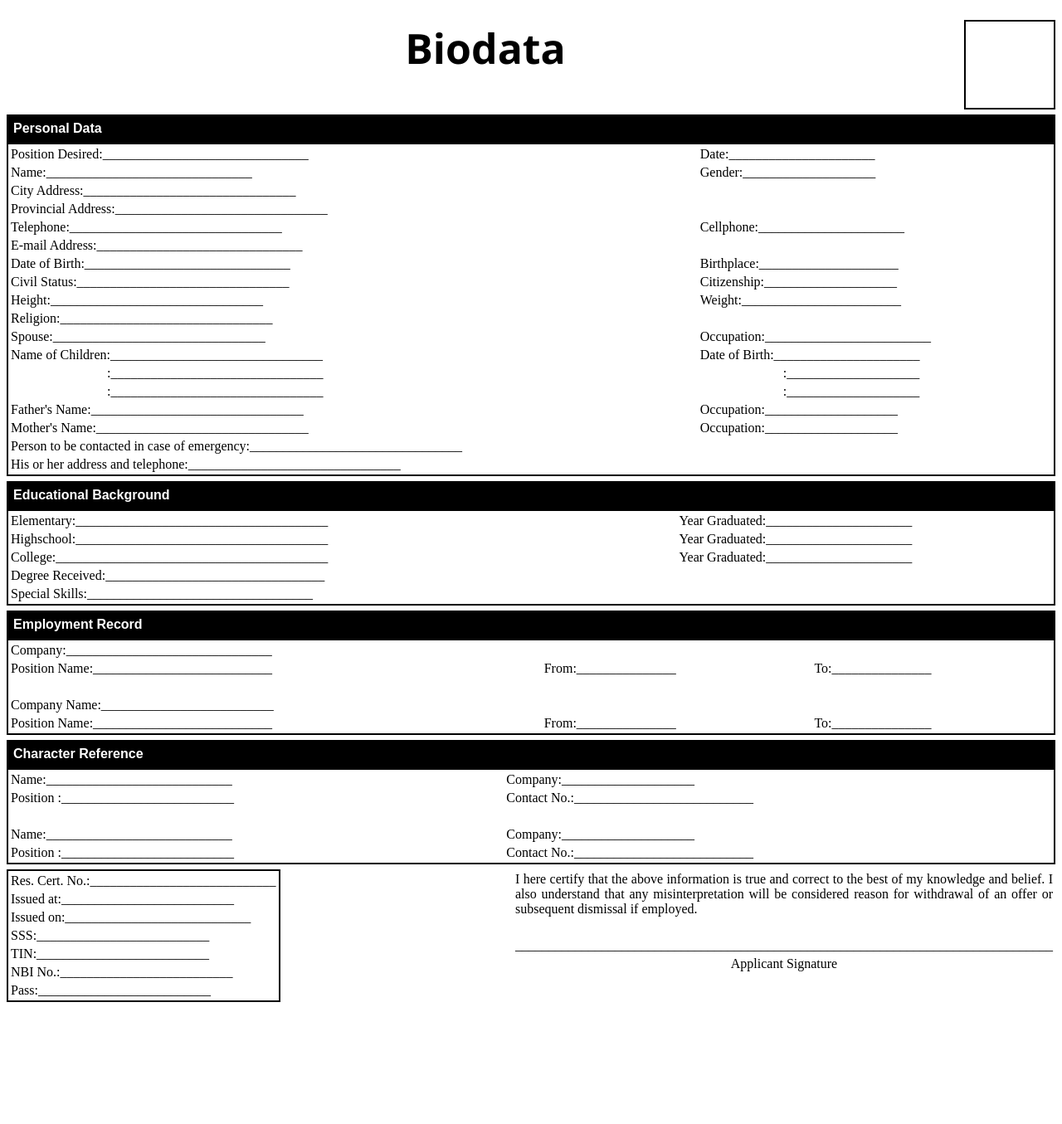
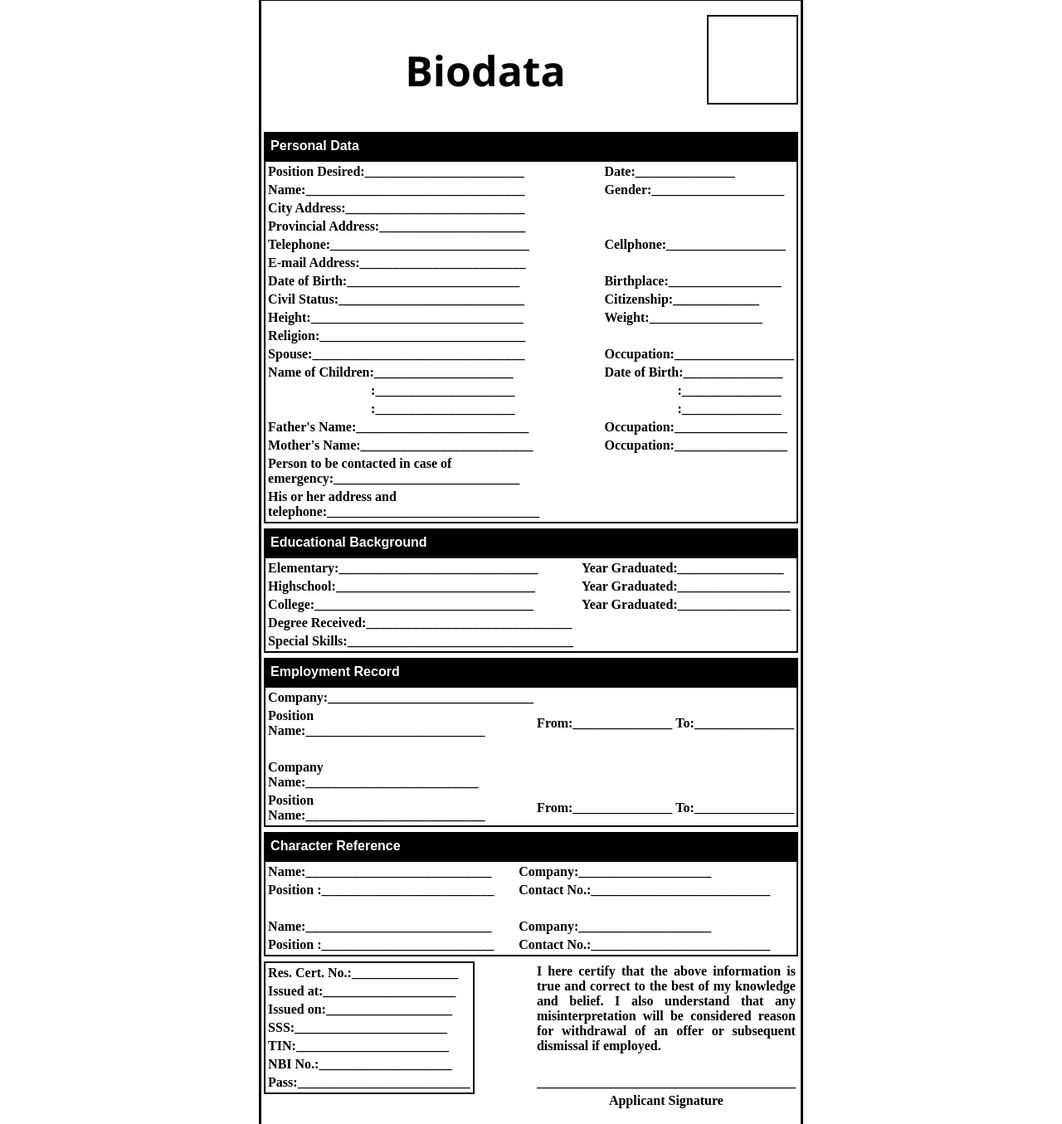
Before and after one commit to AADantes/AADantes-Biodata, a plain HTML site: page BiodataDantes.html in a window 1280 px wide. Shown: the part 10-1365 px from the top of the page at 83% size. Before the commit the page ends 1226 px from the top, so only its background shows below. Drawn offline with Linux system fonts and the light colour scheme.

Commit message:
Fixing alignment of text

```diff
--- a/BiodataDantes.html
+++ b/BiodataDantes.html
@@ -6,6 +6,11 @@
     <title>Document</title>
 </head>
 <body>
+
+<table style ="border:3px solid black" align="center">
+    <thead>
+        <tr width = 750px height = 1350px;>
+            <th width = 100px>
 
                 <table style="border:2px solid black" align="right">
                     <thead>
@@ -42,87 +47,88 @@
 
                 <table width = "100%" style = "border: 2px solid black">
                 <thead>
-            <tr>
-                <td>Position Desired:_______________________________</td>
-                <td>Date:______________________</td>
+                        <tr style = "text-align: left">
+                            <td>Position Desired:________________________</td>
+                            <td>Date:_______________</td>
                          </tr>
 
-            <tr>
-                <td>Name:_______________________________</td>
+                         <tr style = "text-align: left">
+                            <td>Name:_________________________________</td>
                             <td>Gender:____________________</td>
                         </tr>
 
-            <tr>
-                <td>City Address:________________________________</td>
+                        <tr style = "text-align: left">
+                            <td>City Address:___________________________</td>
+
                         </tr>
 
-            <tr>
-                <td>Provincial Address:________________________________</td>
+                        <tr style = "text-align: left">
+                            <td>Provincial Address:______________________</td>
                         </tr>
 
-            <tr>
-                <td>Telephone:________________________________</td>
-                <td>Cellphone:______________________</td>
+                        <tr style = "text-align: left">
+                            <td>Telephone:______________________________</td>
+                            <td>Cellphone:__________________</td>
                         </tr>
 
-            <tr>
-                <td>E-mail Address:_______________________________</td>
+                        <tr style = "text-align: left">
+                            <td>E-mail Address:_________________________</td>
                          </tr>
 
-            <tr>
-                <td>Date of Birth:_______________________________</td>
-                <td>Birthplace:_____________________</td>
+                         <tr style = "text-align: left">
+                            <td>Date of Birth:__________________________</td>
+                            <td>Birthplace:_________________</td>
                         </tr>
 
-            <tr>
-                <td>Civil Status:________________________________</td>
-                <td>Citizenship:____________________</td>
+                        <tr style = "text-align: left">
+                            <td>Civil Status:____________________________</td>
+                            <td>Citizenship:_____________</td>
                         </tr>
 
-            <tr>
+                        <tr style = "text-align: left">
                             <td>Height:________________________________</td>
-                <td>Weight:________________________</td>
+                            <td>Weight:_________________</td>
                         </tr>
 
-            <tr>
-                <td>Religion:________________________________</td>
+                        <tr style = "text-align: left">
+                            <td>Religion:_______________________________</td>
                         </tr>
 
-            <tr>
+                        <tr style = "text-align: left">
                             <td>Spouse:________________________________</td>
-                <td>Occupation:_________________________</td>
+                            <td>Occupation:__________________</td>
                         </tr>
 
-            <tr>
-                <td>Name of Children:________________________________</td>
-                <td>Date of Birth:______________________</td>
+                        <tr style = "text-align: left">
+                            <td>Name of Children:_____________________</td>
+                            <td>Date of Birth:_______________</td>
                         </tr>
 
-            <tr>
-                <td>&nbsp;&nbsp;&nbsp;&nbsp;&nbsp;&nbsp;&nbsp;&nbsp;&nbsp;&nbsp;&nbsp;&nbsp;&nbsp;&nbsp;&nbsp;&nbsp;&nbsp;&nbsp;&nbsp;&nbsp;&nbsp;&nbsp;&nbsp;&nbsp;&nbsp;&nbsp;&nbsp;&nbsp;&nbsp;:________________________________</td>
-                <td>&nbsp;&nbsp;&nbsp;&nbsp;&nbsp;&nbsp;&nbsp;&nbsp;&nbsp;&nbsp;&nbsp;&nbsp;&nbsp;&nbsp;&nbsp;&nbsp;&nbsp;&nbsp;&nbsp;&nbsp;&nbsp;&nbsp;&nbsp;&nbsp;&nbsp;:____________________</td>
+                        <tr style = "text-align: left">
+                            <td>&nbsp;&nbsp;&nbsp;&nbsp;&nbsp;&nbsp;&nbsp;&nbsp;&nbsp;&nbsp;&nbsp;&nbsp;&nbsp;&nbsp;&nbsp;&nbsp;&nbsp;&nbsp;&nbsp;&nbsp;&nbsp;&nbsp;&nbsp;&nbsp;&nbsp;&nbsp;&nbsp;&nbsp;&nbsp;&nbsp;&nbsp;:_____________________</td>
+                            <td>&nbsp;&nbsp;&nbsp;&nbsp;&nbsp;&nbsp;&nbsp;&nbsp;&nbsp;&nbsp;&nbsp;&nbsp;&nbsp;&nbsp;&nbsp;&nbsp;&nbsp;&nbsp;&nbsp;&nbsp;&nbsp;&nbsp;:_______________</td>
                         </tr>
 
-            <tr>
-                <td>&nbsp;&nbsp;&nbsp;&nbsp;&nbsp;&nbsp;&nbsp;&nbsp;&nbsp;&nbsp;&nbsp;&nbsp;&nbsp;&nbsp;&nbsp;&nbsp;&nbsp;&nbsp;&nbsp;&nbsp;&nbsp;&nbsp;&nbsp;&nbsp;&nbsp;&nbsp;&nbsp;&nbsp;&nbsp;:________________________________</td>
-                <td>&nbsp;&nbsp;&nbsp;&nbsp;&nbsp;&nbsp;&nbsp;&nbsp;&nbsp;&nbsp;&nbsp;&nbsp;&nbsp;&nbsp;&nbsp;&nbsp;&nbsp;&nbsp;&nbsp;&nbsp;&nbsp;&nbsp;&nbsp;&nbsp;&nbsp;:____________________</td>
+                        <tr style = "text-align: left">
+                            <td>&nbsp;&nbsp;&nbsp;&nbsp;&nbsp;&nbsp;&nbsp;&nbsp;&nbsp;&nbsp;&nbsp;&nbsp;&nbsp;&nbsp;&nbsp;&nbsp;&nbsp;&nbsp;&nbsp;&nbsp;&nbsp;&nbsp;&nbsp;&nbsp;&nbsp;&nbsp;&nbsp;&nbsp;&nbsp;&nbsp;&nbsp;:_____________________</td>
+                            <td>&nbsp;&nbsp;&nbsp;&nbsp;&nbsp;&nbsp;&nbsp;&nbsp;&nbsp;&nbsp;&nbsp;&nbsp;&nbsp;&nbsp;&nbsp;&nbsp;&nbsp;&nbsp;&nbsp;&nbsp;&nbsp;&nbsp;:_______________</td>
                         </tr>
 
-            <tr>
-                <td>Father's Name:________________________________</td>
-                <td>Occupation:____________________</td>
+                        <tr style = "text-align: left">
+                            <td>Father's Name:__________________________</td>
+                            <td>Occupation:_________________</td>
                         </tr>
 
-            <tr>
-                <td>Mother's Name:________________________________</td>
-                <td>Occupation:____________________</td>
+                        <tr style = "text-align: left">
+                            <td>Mother's Name:__________________________</td>
+                            <td>Occupation:_________________</td>
                         </tr>
 
-            <tr>
-                <td>Person to be contacted in case of emergency:________________________________</td>
+                        <tr style = "text-align: left">
+                            <td>Person to be contacted in case of emergency:____________________________</td>
                         </tr>
 
-            <tr>
+                        <tr style = "text-align: left">
                             <td>His or her address and telephone:________________________________</td>
                         </tr>
 
@@ -150,26 +156,26 @@
 
                 <table width = "100%" style = "border: 2px solid black">
                     <thead>
-                <tr>
-                    <td>Elementary:______________________________________ &nbsp;&nbsp;&nbsp;&nbsp;&nbsp;&nbsp;&nbsp;&nbsp;&nbsp;&nbsp;&nbsp;&nbsp;&nbsp;&nbsp;&nbsp;&nbsp;&nbsp;&nbsp;&nbsp;&nbsp;&nbsp;&nbsp;&nbsp;&nbsp;&nbsp;&nbsp;&nbsp;&nbsp;&nbsp;</td>
-                    <td>Year Graduated:______________________</td>
+                        <tr style = "text-align: left">
+                                <td>Elementary:______________________________&nbsp;&nbsp;&nbsp;&nbsp;&nbsp</td>
+                                <td>Year Graduated:________________</td>
                              </tr>
 
-                <tr>
-                    <td>Highschool:______________________________________</td>
-                    <td>Year Graduated:______________________</td>
+                             <tr style = "text-align: left">
+                                <td>Highschool:______________________________</td>
+                                <td>Year Graduated:_________________</td>
                             </tr>
 
-                <tr>
-                    <td>College:_________________________________________</td>
-                    <td>Year Graduated:______________________</td>
+                            <tr style = "text-align: left">
+                                <td>College:_________________________________</td>
+                                <td>Year Graduated:_________________</td>
                             </tr>
 
-                <tr>
-                    <td>Degree Received:_________________________________</td>
+                            <tr style = "text-align: left">
+                                <td>Degree Received:_______________________________</td>
                             </tr>
 
-                <tr>
+                            <tr style = "text-align: left">
                                 <td>Special Skills:__________________________________</td>
 
                             </tr>
@@ -197,29 +203,29 @@
 
                     <table width = "100%" style = "border: 2px solid black">
                         <thead>
-                    <tr>
+                            <tr style = "text-align: left">
                                     <td>Company:_______________________________</td>
 
                                  </tr>
 
-                    <tr>
+                                 <tr style = "text-align: left">
                                     <td>Position Name:___________________________</td>
                                     <td>From:_______________</td>
                                     <td>To:_______________</td>
                                 </tr>
 
-                    <tr>
+                                <tr style = "text-align: left">
                                     <td style="color:white"> &nbsp;
                                     </td>
                                 </tr>
 
 
 
-                    <tr>
+                                <tr style = "text-align: left">
                                     <td>Company Name:__________________________</td>
                                 </tr>
 
-                    <tr>
+                                <tr style = "text-align: left">
                                     <td>Position Name:___________________________</td>
                                     <td>From:_______________</td>
                                     <td>To:_______________</td>
@@ -248,12 +254,12 @@
 
                         <table width = "100%" style = "border: 2px solid black">
                             <thead>
-                        <tr>
+                                <tr style = "text-align: left">
                                         <td>Name:____________________________</td>
                                         <td>Company:____________________</td>
                                      </tr>
 
-                        <tr>
+                                     <tr style = "text-align: left">
                                         <td>Position :__________________________</td>
                                         <td>Contact No.:___________________________</td>
                                     </tr>
@@ -263,12 +269,12 @@
                                         </td>
                                     </tr>
 
-                        <tr>
+                                    <tr style = "text-align: left">
                                         <td>Name:____________________________</td>
                                         <td>Company:____________________</td>
                                      </tr>
 
-                        <tr>
+                                     <tr style = "text-align: left">
                                         <td>Position :__________________________</td>
                                         <td>Contact No.:___________________________</td>
                                     </tr>
@@ -297,7 +303,7 @@
                                     </tr>
 
                                     <tr>
-                            <td>_________________________________________________________________________________</td>
+                                        <td>_______________________________________</td>
                                     </tr>
 
                                     <tr>
@@ -310,39 +316,47 @@
 
                             <table style = "border: 2px solid black">
                                 <thead>
-                            <tr>
-                                <td>Res. Cert. No.:____________________________</td>
+                                    <tr style = "text-align: left">
+                                            <td>Res. Cert. No.:________________</td>
 
                                          </tr>
 
-                            <tr>
-                                <td>Issued at:__________________________</td>
+                                         <tr style = "text-align: left">
+                                            <td>Issued at:____________________</td>
 
                                         </tr>
 
-                            <tr>
-                                <td>Issued on:____________________________</td>
+                                        <tr style = "text-align: left">
+                                            <td>Issued on:___________________</td>
                                          </tr>
 
-                            <tr>
-                                <td>SSS:__________________________</td>
+                                         <tr style = "text-align: left">
+                                            <td>SSS:_______________________</td>
                                         </tr>
 
-                            <tr>
-                                <td>TIN:__________________________</td>
+                                        <tr style = "text-align: left">
+                                            <td>TIN:_______________________</td>
                                         </tr>
 
-                            <tr>
-                                <td>NBI No.:__________________________</td>
+                                        <tr style = "text-align: left">
+                                            <td>NBI No.:____________________</td>
                                         </tr>
 
-                            <tr>
+                                        <tr style = "text-align: left">
                                             <td>Pass:__________________________</td>
                                         </tr>
 
                                 </thead>
                                 </table>
 
+            </th>
+        </tr>
+    </thead>
+</table>
+
+
+
+
 
 
 
```
Lines whose indentation alone changed are shown as unchanged.
